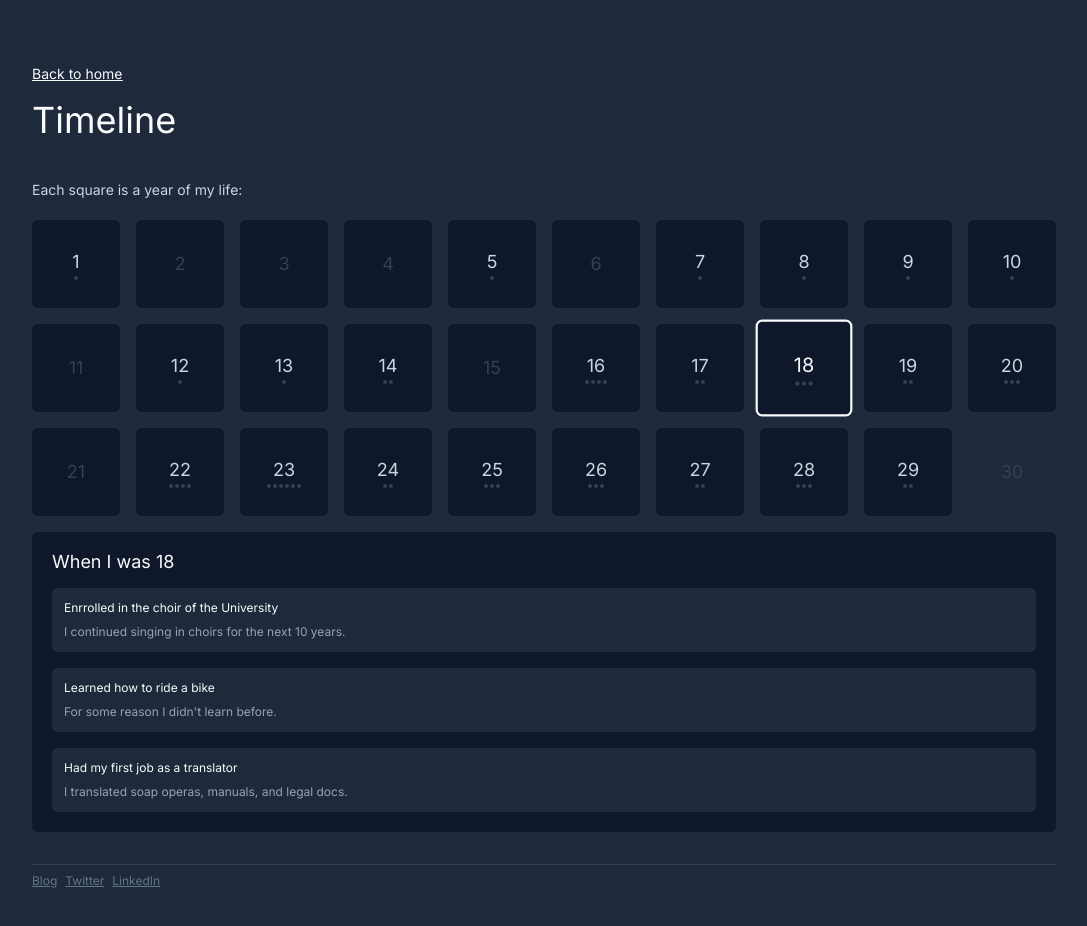
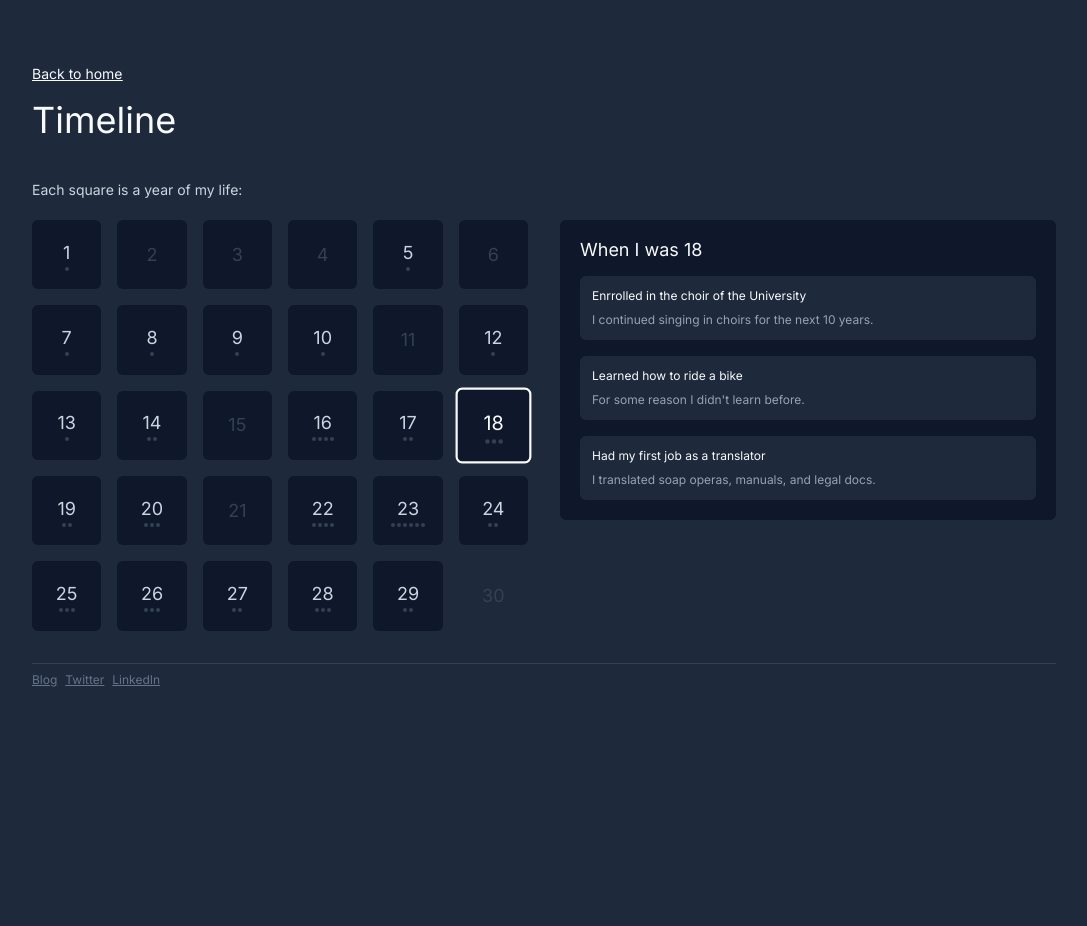
Before and after one commit to jdjuan/jdjuan.io, a Next.js app: page /timeline in a window 1280 px wide. Shown: the top 926 px of the page, without its empty margins (96-1183 px from the left). After the commit the page ends 800 px from the top, so only its background shows below. Built offline with nearby package versions, Linux system fonts and the light colour scheme; what tailwindcss-debug-screens would draw is missing.

Commit message:
adjust timeline responsive

```diff
--- a/components/updates.tsx
+++ b/components/updates.tsx
@@ -9,8 +9,7 @@ const Updates = () => {
         </a>
         .
       </p>
-      <br />
-      <p className='text-slate-300'>I reply to all emails.</p>
+      <p className='mt-2 italic text-slate-300'>I reply to all emails.</p>
     </div>
   );
 };
--- a/pages/timeline.tsx
+++ b/pages/timeline.tsx
@@ -25,8 +25,8 @@ const Timeline = () => {
       <h1 className='mb-6 text-4xl md:mb-10'>Timeline</h1>
       <div className='text-slate-300'>Each square is a year of my life:</div>
       <br />
-      <div className='max-w-sm sm:max-w-full '>
-        <div className='grid grid-cols-5 gap-4 sm:grid-cols-8 md:grid-cols-10'>
+      <div className='grid max-w-sm gap-8 sm:max-w-full sm:grid-cols-2'>
+        <div className='grid max-h-fit grid-cols-5 gap-4 self-start lg:grid-cols-6'>
           {new Array(age).fill(true).map((_, index) => {
             const yearTimeline = fullTimeline.find(({ year }) => year === index);
             const withouEvents = !yearTimeline?.highlights.length;
@@ -71,7 +71,7 @@ const Timeline = () => {
           })}
         </div>
         {selectedYearTimeline !== undefined && (
-          <div className='mt-4 rounded-md bg-slate-900 p-5 pt-4'>
+          <div className='self-start rounded-md bg-slate-900 p-5 pt-4'>
             <div className='mb-3 text-lg'>When I was {selectedYearTimeline?.year + 1 || 0}</div>
             <div>
               {selectedYearTimeline?.highlights.map((highlight, index) => (
```
